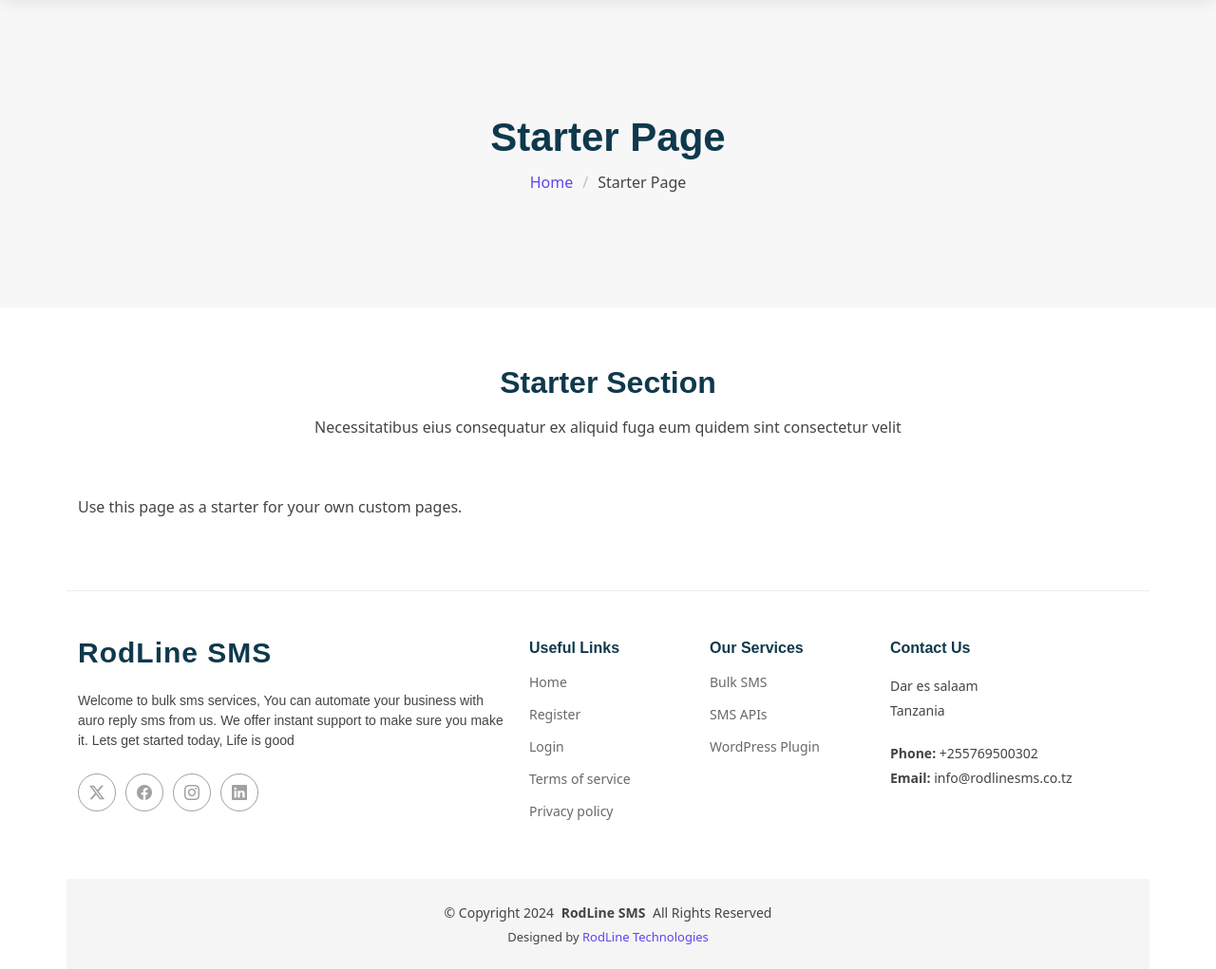
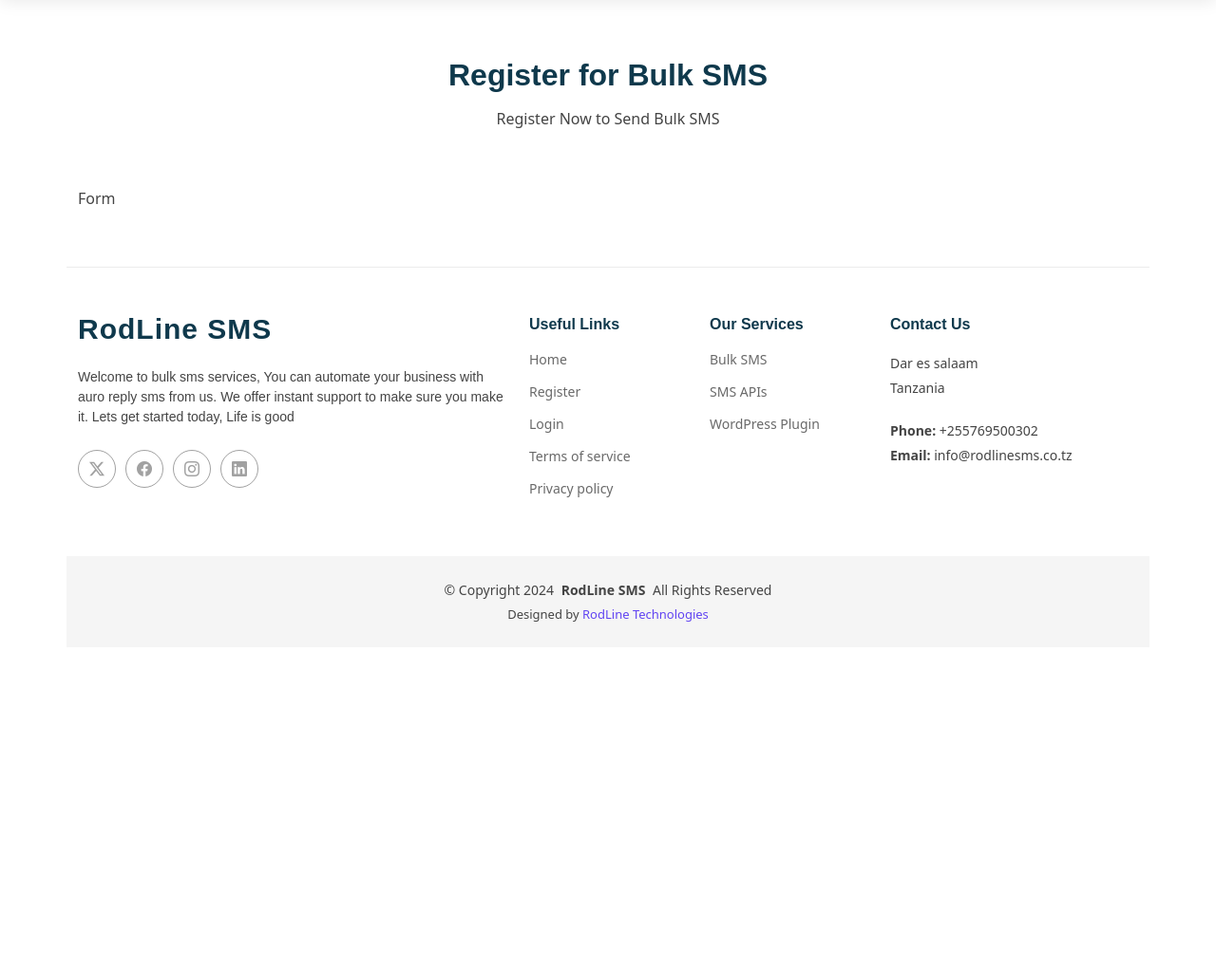
Before and after one commit to Rodgence/rodlinesms, a PHP site: page /register.php in a window 1280 px wide. Shown: the part 87-1108 px from the top of the page at 95% size. After the commit the page ends 742 px from the top, so only its background shows below. Run offline with PHP 8.4, Linux system fonts and the light colour scheme.

Commit message:
form added

```diff
--- a/register.php
+++ b/register.php
@@ -5,30 +5,19 @@
 
   <main class="main">
 
-    <!-- Page Title -->
-    <div class="page-title">
-      <div class="container">
-        <h1>Starter Page</h1>
-        <nav class="breadcrumbs">
-          <ol>
-            <li><a href="index.html">Home</a></li>
-            <li class="current">Starter Page</li>
-          </ol>
-        </nav>
-      </div>
-    </div><!-- End Page Title -->
+
 
     <!-- Starter Section Section -->
     <section id="starter-section" class="starter-section section">
 
       <!-- Section Title -->
       <div class="container section-title" data-aos="fade-up">
-        <h2>Starter Section</h2>
-        <p>Necessitatibus eius consequatur ex aliquid fuga eum quidem sint consectetur velit</p>
+        <h2>Register for Bulk SMS</h2>
+        <p>Register Now to Send Bulk SMS</p>
       </div><!-- End Section Title -->
 
       <div class="container" data-aos="fade-up">
-        <p>Use this page as a starter for your own custom pages.</p>
+       Form
       </div>
 
     </section><!-- /Starter Section Section -->
```
